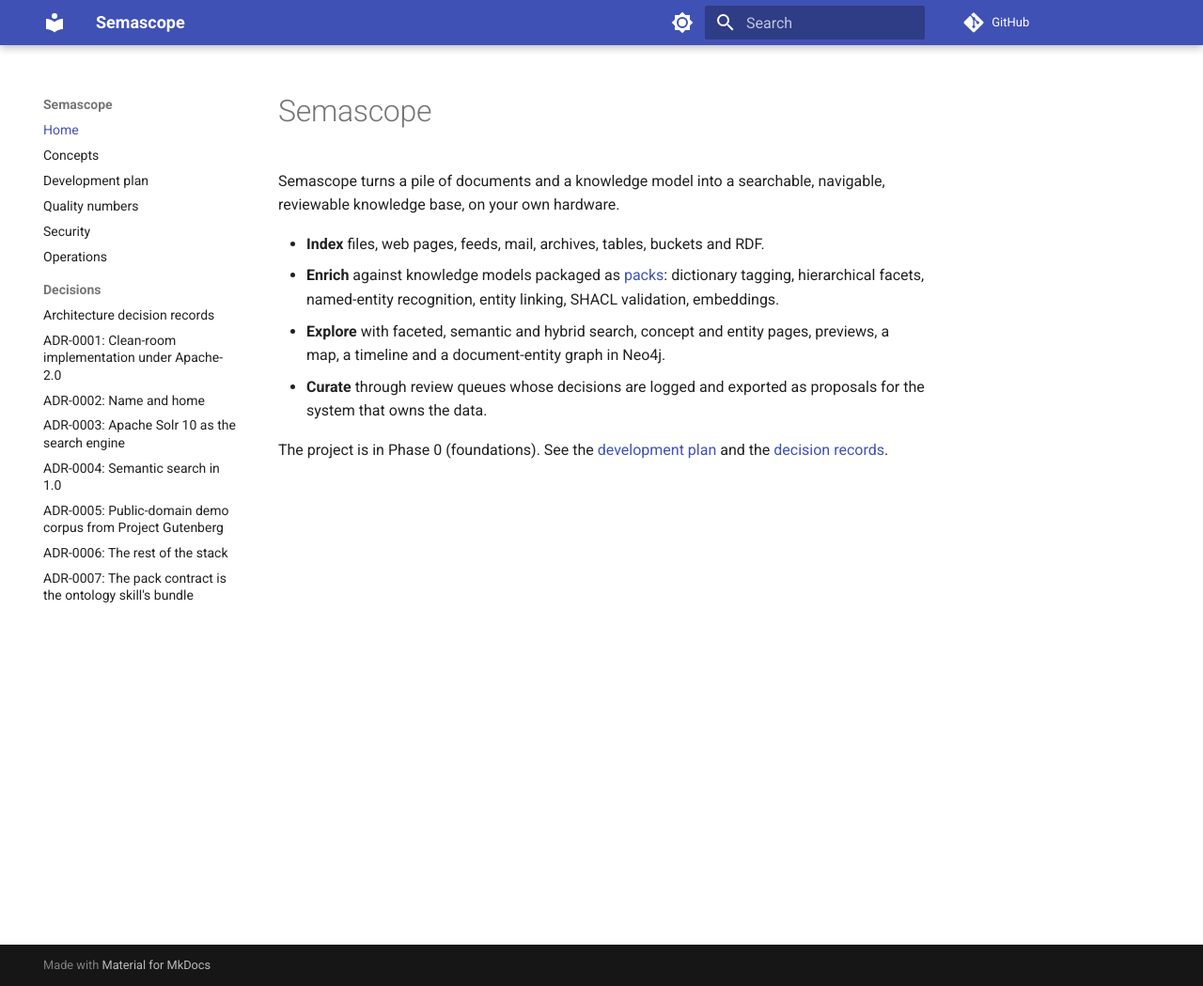
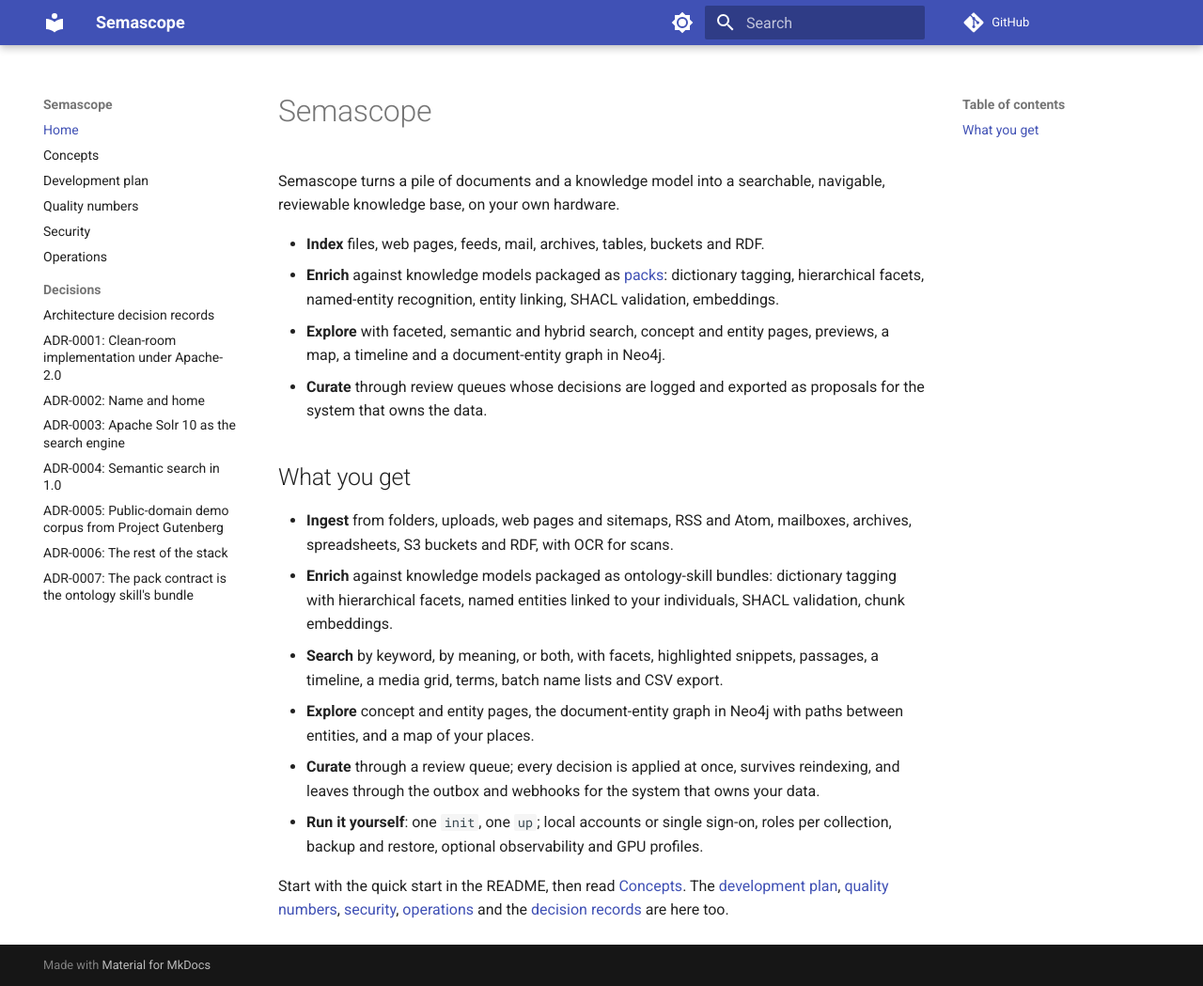
Before and after one commit to rdb420/semascope, an MkDocs documentation site: the page built from docs/index.md, in a window 1280 px wide and 1049 px high. Shown: the whole window at 94% size. Built offline with MkDocs 1.6.1 and Material for MkDocs 9.7.7, drawn with Linux system fonts in a browser that asks for light colours; comment, search, counter and statistics services are not loaded.

Commit message:
Docs landing page: what you get
Agent: claude-code
Co-Authored-By: Claude Fable 5.1 <noreply@anthropic.com>
Claude-Session: https://claude.ai/code/session_01X16WBXYHqy5nQtFiMJsuvh

```diff
--- a/docs/index.md
+++ b/docs/index.md
@@ -12,5 +12,26 @@ navigable, reviewable knowledge base, on your own hardware.
 - **Curate** through review queues whose decisions are logged and exported as
   proposals for the system that owns the data.
 
-The project is in Phase 0 (foundations). See the [development plan](plan.md)
-and the [decision records](adr/index.md).
+## What you get
+
+- **Ingest** from folders, uploads, web pages and sitemaps, RSS and Atom,
+  mailboxes, archives, spreadsheets, S3 buckets and RDF, with OCR for scans.
+- **Enrich** against knowledge models packaged as ontology-skill bundles:
+  dictionary tagging with hierarchical facets, named entities linked to your
+  individuals, SHACL validation, chunk embeddings.
+- **Search** by keyword, by meaning, or both, with facets, highlighted
+  snippets, passages, a timeline, a media grid, terms, batch name lists and
+  CSV export.
+- **Explore** concept and entity pages, the document-entity graph in Neo4j
+  with paths between entities, and a map of your places.
+- **Curate** through a review queue; every decision is applied at once,
+  survives reindexing, and leaves through the outbox and webhooks for the
+  system that owns your data.
+- **Run it yourself**: one `init`, one `up`; local accounts or single
+  sign-on, roles per collection, backup and restore, optional observability
+  and GPU profiles.
+
+Start with the quick start in the README, then read [Concepts](concepts.md).
+The [development plan](plan.md), [quality numbers](quality.md),
+[security](security.md), [operations](operations.md) and the
+[decision records](adr/index.md) are here too.
```
